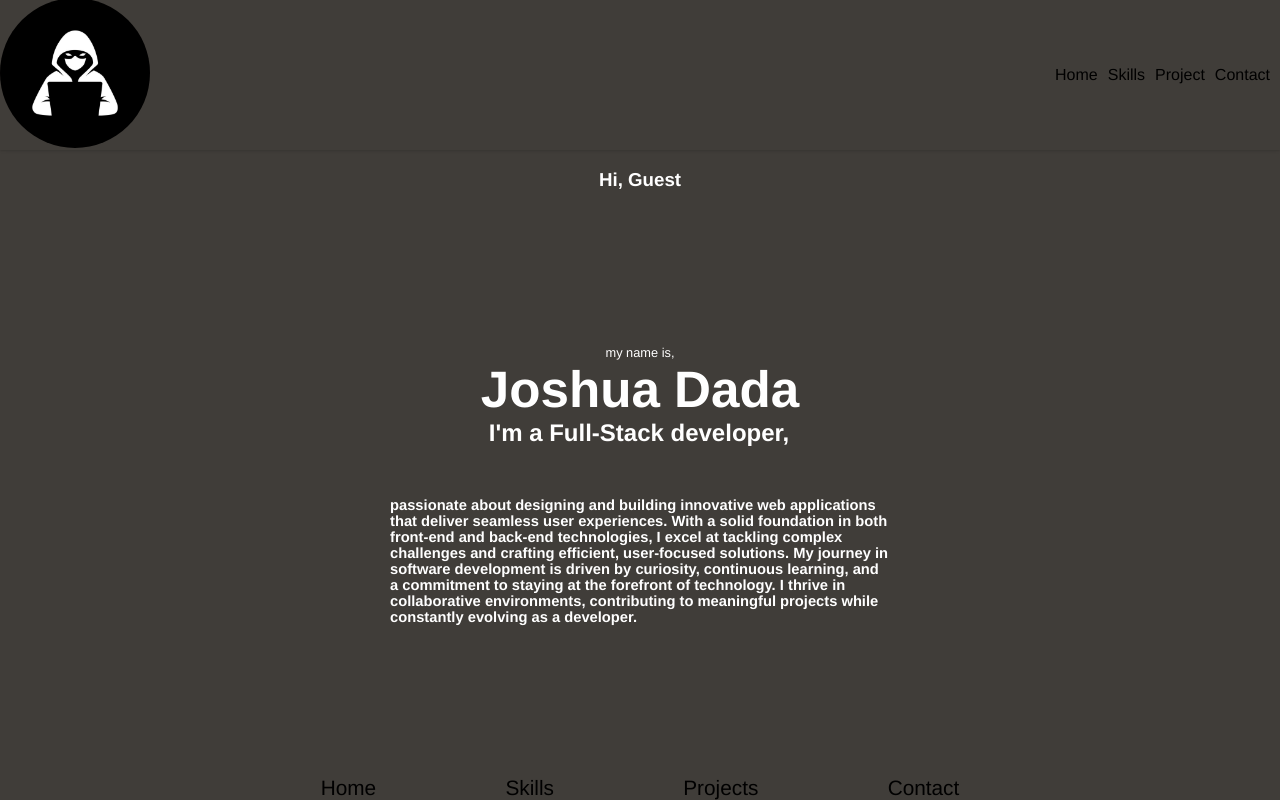
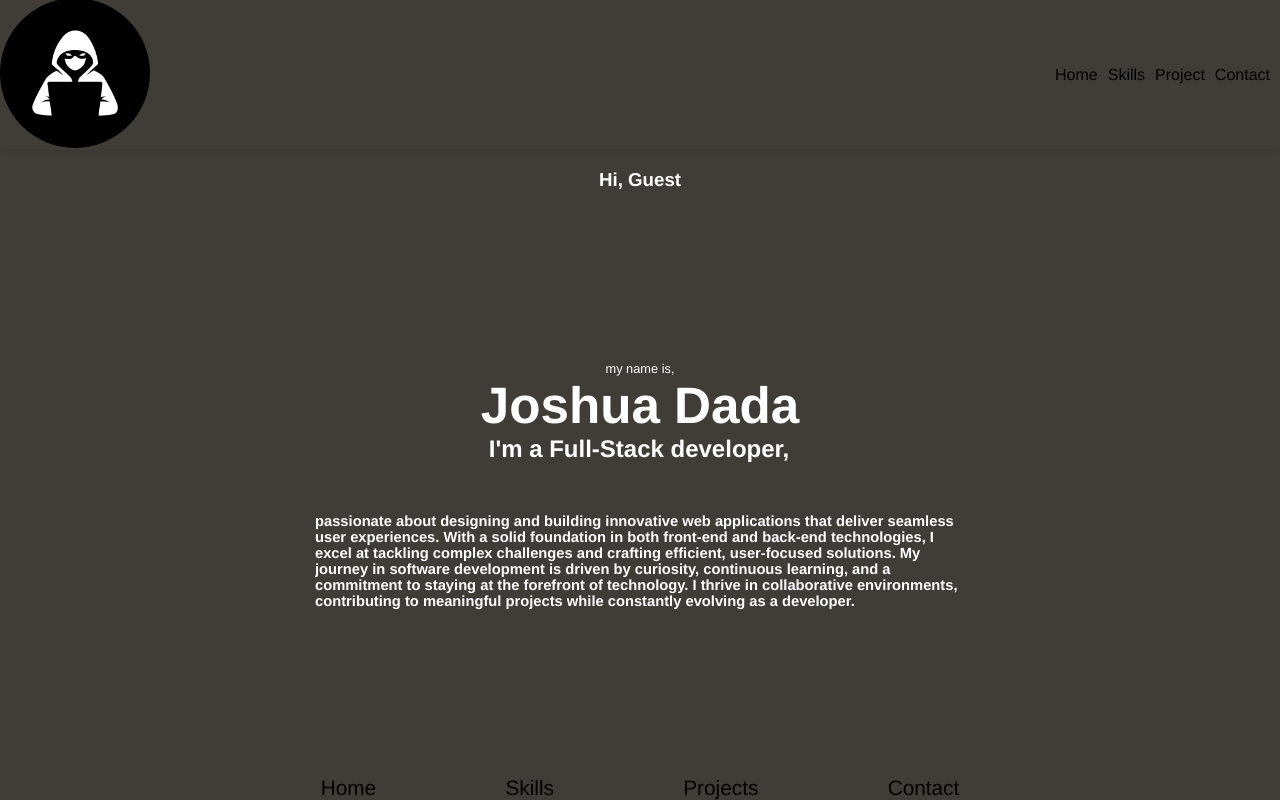
Before and after one commit to JoshuaDada007/Portfolio-Website, a React (Create React App) app in the folder frontend/: page /dashboard in a window 1280 px wide. Built offline with nearby package versions, Linux system fonts and the light colour scheme; a web font is replaced by a local one.

Commit message:
Final Commit for project

```diff
--- a/frontend/src/styles/dashboard.css
+++ b/frontend/src/styles/dashboard.css
@@ -66,7 +66,7 @@ body {
 
 
 .paragraph {
-    max-width: 500px;
+    max-width: 650px;
     width: 70%;
     border-radius: 10px;
     overflow: scroll;
```
